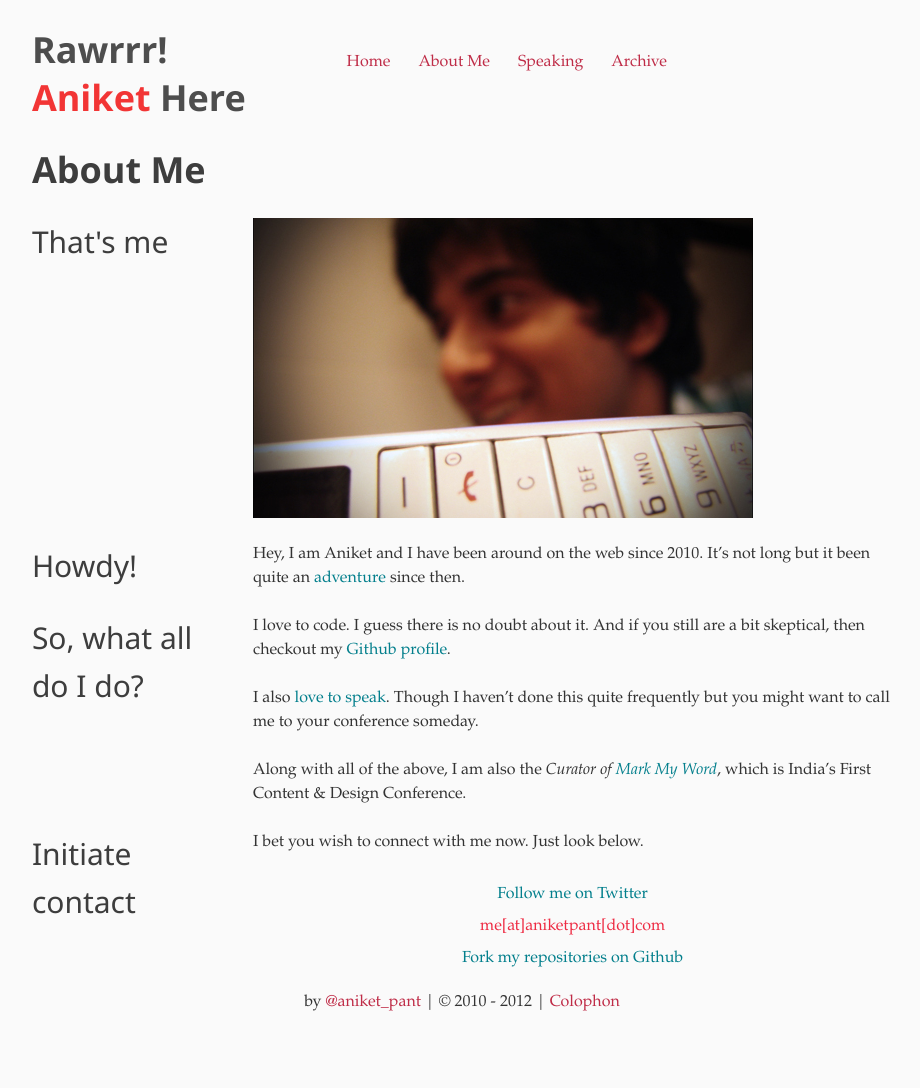
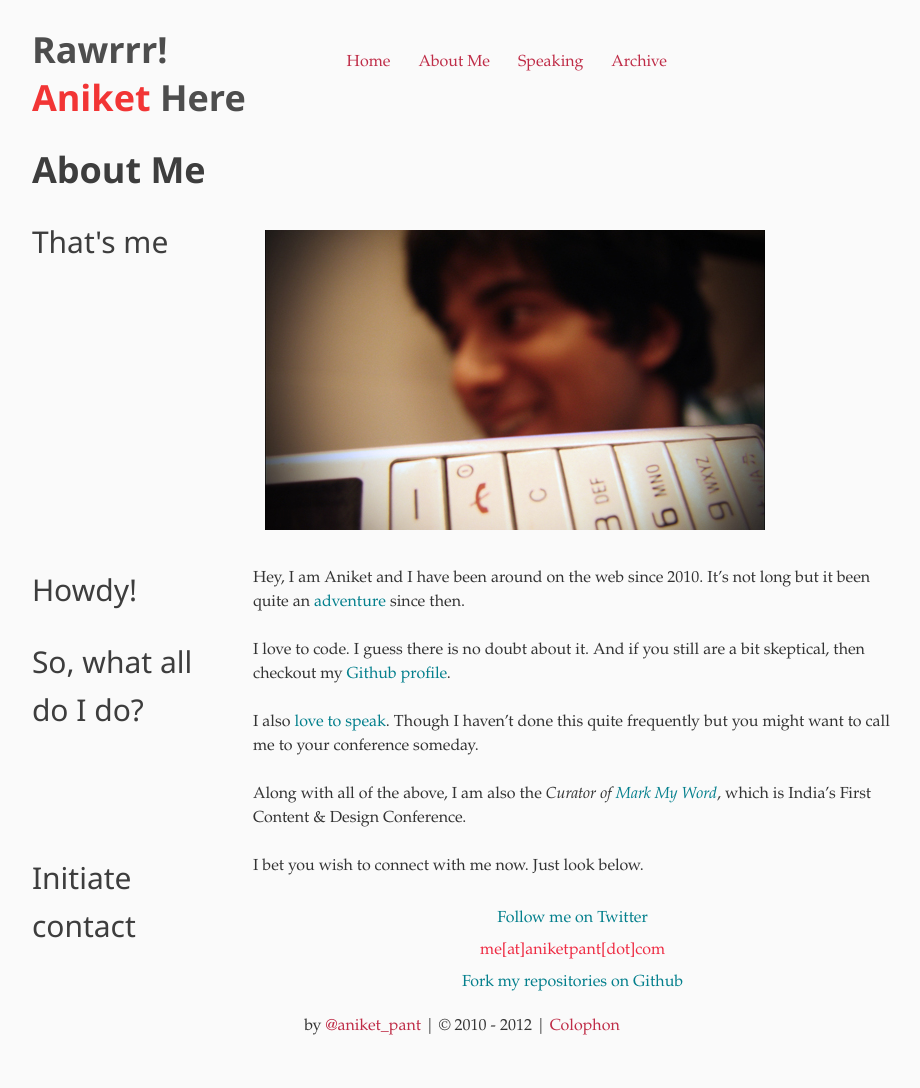
Before and after one commit to aniketpant/aniketpant.github.com, a Jekyll site: the page built from about-me/index.md, in a window 1280 px wide. Shown: the whole page, without its empty margins (178-1098 px from the left). Built offline with Jekyll 4.4.1, drawn with Linux system fonts in a browser that asks for light colours; comment, search, counter and statistics services are not loaded; before the commit the page ends 1064 px from its top, so only the background shows below that.

Commit message:
CHANGED: pages updated

```diff
--- a/about-me/index.md
+++ b/about-me/index.md
@@ -6,27 +6,29 @@
 
 <div class="g one-whole full-bleed">
 
-<div class="g one-quarter">
+<div class="g one-quarter portable-one-whole">
 	<h2>That's me</h2>
 </div>
 
-<div class="g three-quarters">
-	<img class="media" src="../assets/images/thats-me.jpg" />
+<div class="g three-quarters portable-one-whole">
+	<div class="media islet">
+		<img class="media__img" src="/assets/images/thats-me.jpg" />
+	</div>
 </div>
 
-<div class="g one-quarter">
+<div class="g one-quarter portable-one-whole">
 	<h2>Howdy!</h2>
 </div>
 
-<div class="g three-quarters" markdown="1">
+<div class="g three-quarters portable-one-whole" markdown="1">
 Hey, I am Aniket and I have been around on the web since 2010. It's not long but it been quite an [adventure](/archive) since then.
 </div>
 
-<div class="g one-quarter">
+<div class="g one-quarter portable-one-whole">
 	<h2>So, what all do I do?</h2>
 </div>
 
-<div class="g three-quarters" markdown="1">
+<div class="g three-quarters portable-one-whole" markdown="1">
 I love to code. I guess there is no doubt about it. And if you still are a bit skeptical, then checkout my [Github profile](https://github.com/aniketpant).
 
 I also [love to speak](/speaking). Though I haven't done this quite frequently but you might want to call me to your conference someday.
@@ -34,11 +36,11 @@
 Along with all of the above, I am also the _Curator of [Mark My Word](http://markmyword.in)_, which is India's First Content &amp; Design Conference.
 </div>
 
-<div class="g one-quarter">
+<div class="g one-quarter portable-one-whole">
 	<h2>Initiate contact</h2>
 </div>
 
-<div class="g three-quarters">
+<div class="g three-quarters portable-one-whole">
 <p>I bet you wish to connect with me now. Just look below.</p>
 <a href="http://twitter.com/aniket_pant" class="btn btn--full">Follow me on Twitter</a>
 <a href="mailto:me@aniketpant.com" class="btn btn--full highlight text--center">me[at]aniketpant[dot]com</a>
```
Also changed, not shown: speaking/_posts/2011-10-15-wordcamp-jabalpur-2011.md (+4 -0 lines), speaking/_posts/2011-10-30-barcamp-goa-2011.md (+4 -0 lines).
